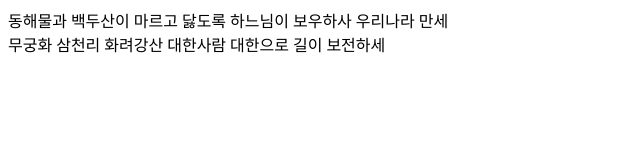
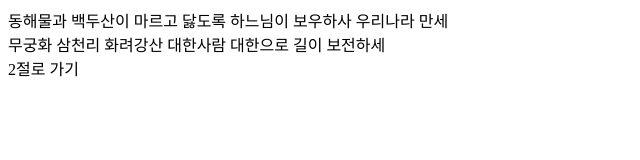
Before and after one commit to JungsunL/gitTest1, a plain HTML site: page index.html in a window 1280 px wide. Shown: the full height of the page, 0-640 px from the left. Drawn offline with Linux system fonts and the light colour scheme.

Commit message:
index.html에 sub.html로의 링크 연결(div onclick)

```diff
--- a/index.html
+++ b/index.html
@@ -12,5 +12,7 @@
             무궁화 삼천리 화려강산
             대한사람 대한으로 길이 보전하세
         </div>
+
+        <div onclick="location.href='sub.html';">2절로 가기</div>
     </body>
 </html>
```
